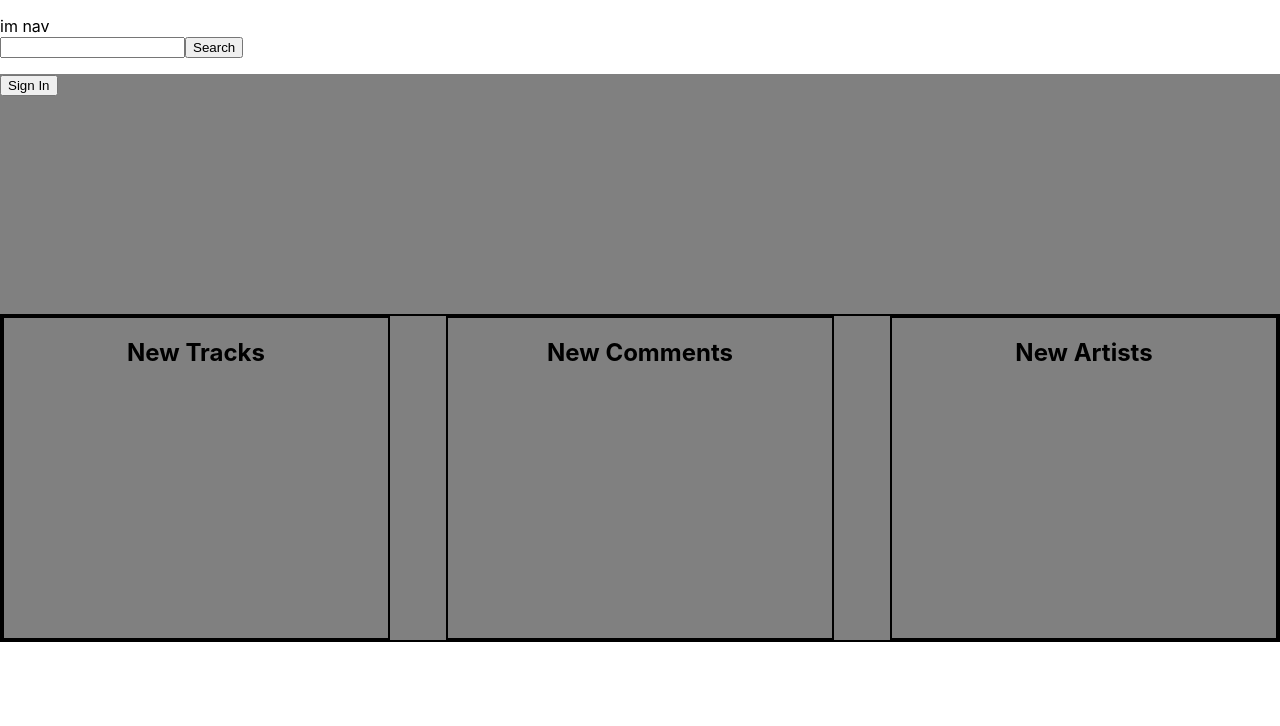
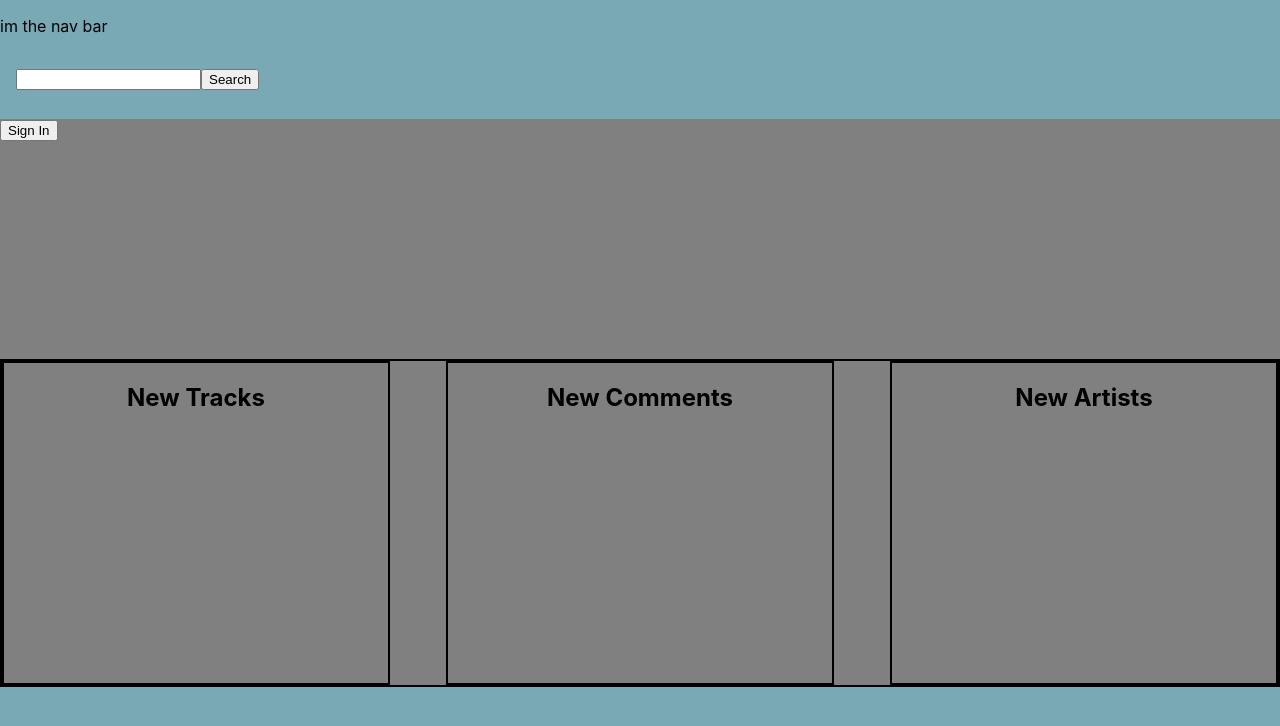
Before and after one commit to msrjr91/Rhythmic, a React (Create React App) app in the folder client/: page / in a window 1280 px wide. Shown: the top 726 px of the page. Built offline with nearby package versions, Linux system fonts and the light colour scheme.

Commit message:
partial submit button

```diff
--- a/client/src/components/Nav.jsx
+++ b/client/src/components/Nav.jsx
@@ -3,9 +3,11 @@ import SearchBar from "./SearchBar";
 export default function Nav() {
     return (
         <div>
-        <p>im nav
-            <SearchBar />
-        </p>
+        <p>im the nav bar</p>
+
+        <SearchBar />
+
         </div>
+
     )
 }
--- a/client/src/styles/App.css
+++ b/client/src/styles/App.css
@@ -1,3 +1,7 @@
+body{
+    background-color: rgb(121, 169, 181)
+}
+
 .home-container{
     background: gray;
 }
@@ -22,3 +26,13 @@ h2{
 button{
     max-width: 5vw;
 }
+
+.searchbar {
+    width:400px;
+    height:35px;
+    border: bold;
+    outline:none;
+    border-radius: 200px;
+    padding: 1rem 1rem;
+    align-items: left;
+}
--- /dev/null
+++ b/package.json
@@ -0,0 +1,5 @@
+{
+  "dependencies": {
+    "react-router-dom": "^6.9.0"
+  }
+}
```
Also changed, not shown: client/src/App.js (line endings or trailing spaces), 1 other file (tests, documents, lock files or other folders).
